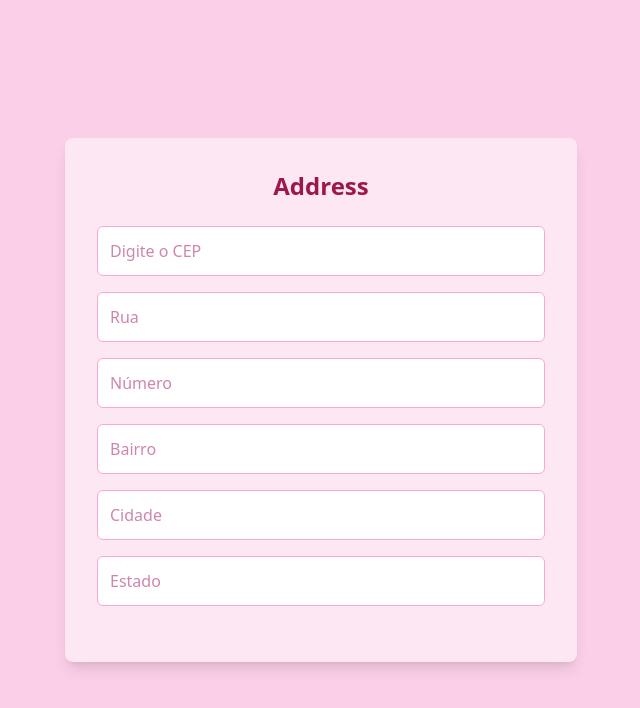
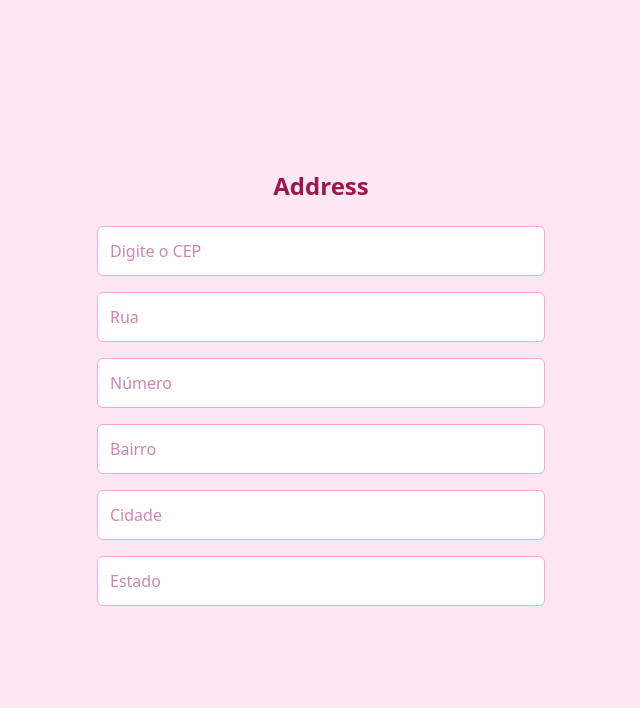
Before and after one commit to oiclai/ls-activities, a website: page projetos-avaliativos/cadastro-cep/index.html in a window 1280 px wide. Shown: the whole page, without its empty margins (319-959 px from the left). Drawn offline with nearby package versions, Linux system fonts and the light colour scheme.

Commit message:
:lipstick: style: change form card style

```diff
--- a/projetos-avaliativos/cadastro-cep/index.html
+++ b/projetos-avaliativos/cadastro-cep/index.html
@@ -6,8 +6,8 @@
     <script src="https://cdn.tailwindcss.com"></script>
     <title>Cadastro de Endereço com CEP</title>
 </head>
-<body class="bg-pink-200 flex justify-center items-center min-h-screen">
-    <form id="address-form" class="bg-pink-100 p-8 rounded-lg shadow-lg w-full max-w-lg">
+<body class="bg-pink-100 flex justify-center items-center min-h-screen"> <!-- n quero n formato de card -->
+    <form id="address-form" class="bg-pink-100 p-8 rounded-lg w-full max-w-lg">
         <h1 class="text-2xl font-bold mb-6 text-center text-pink-800">Address</h1>
 <!--
 require* - obrigatório
```
